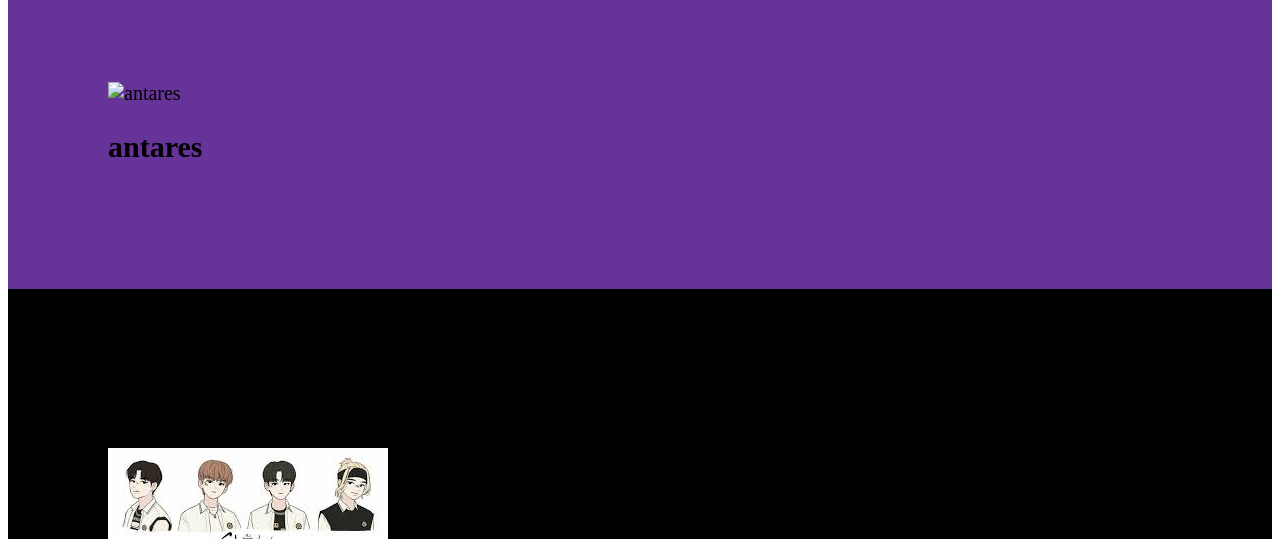
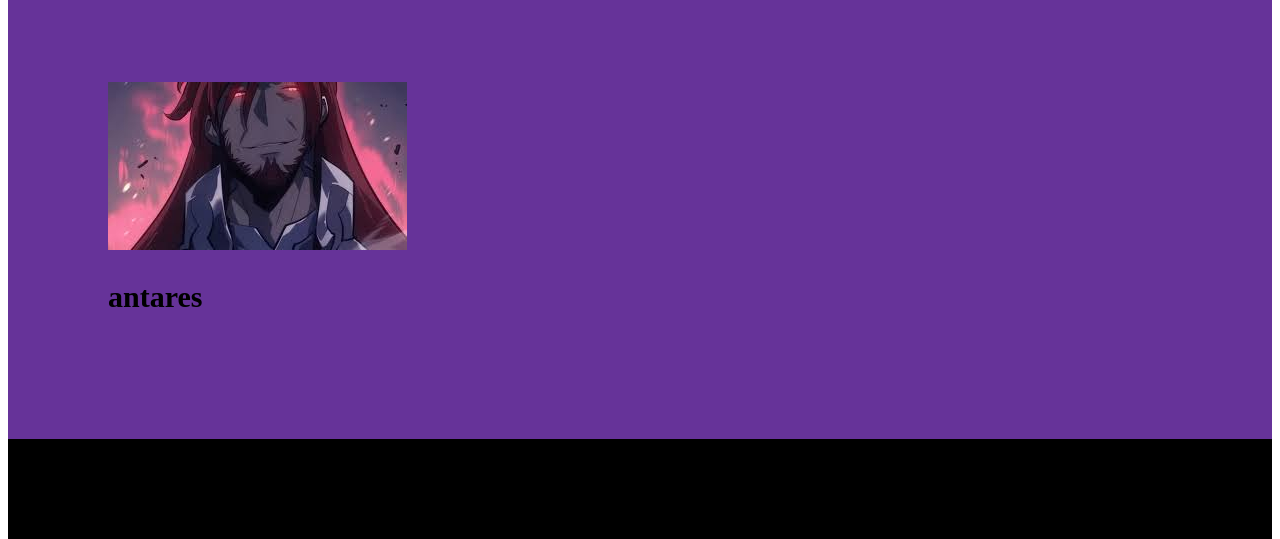
Before and after one commit to Yuno-samaS2/Meu-mundo, a plain HTML site: page index.html in a window 1280 px wide. Shown: the part 261-800 px from the top of the page. Drawn offline with Linux system fonts and the light colour scheme.

Commit message:
SAVR8791

```diff
--- a/index.html
+++ b/index.html
@@ -12,7 +12,7 @@
         <img src="sung.jpeg" alt="sung">
     </header>
     <section class="section1">
-        <img src="antares.jpeg" alt="antares">
+        <img src="ANTARES.jpeg" alt="antares">
         <h2>antares</h2>
     </section>
     <section class="section2">
```
